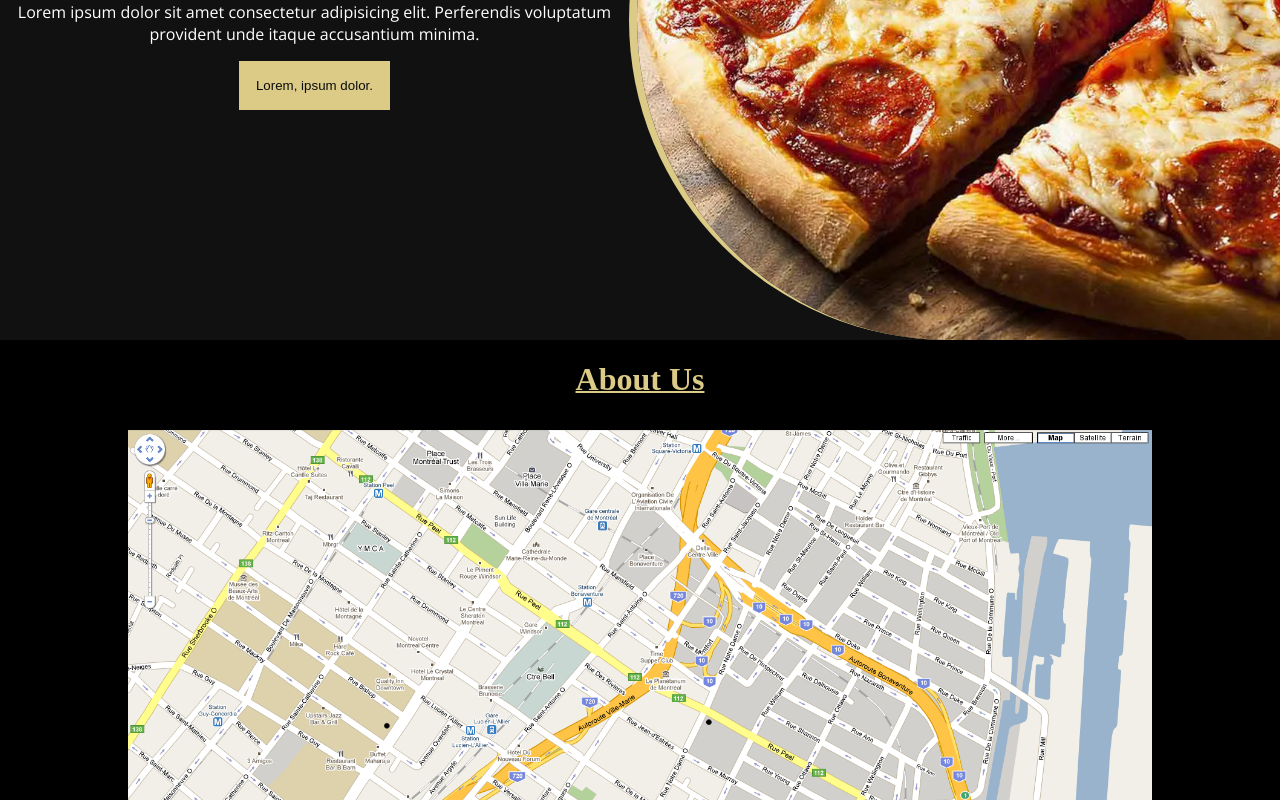
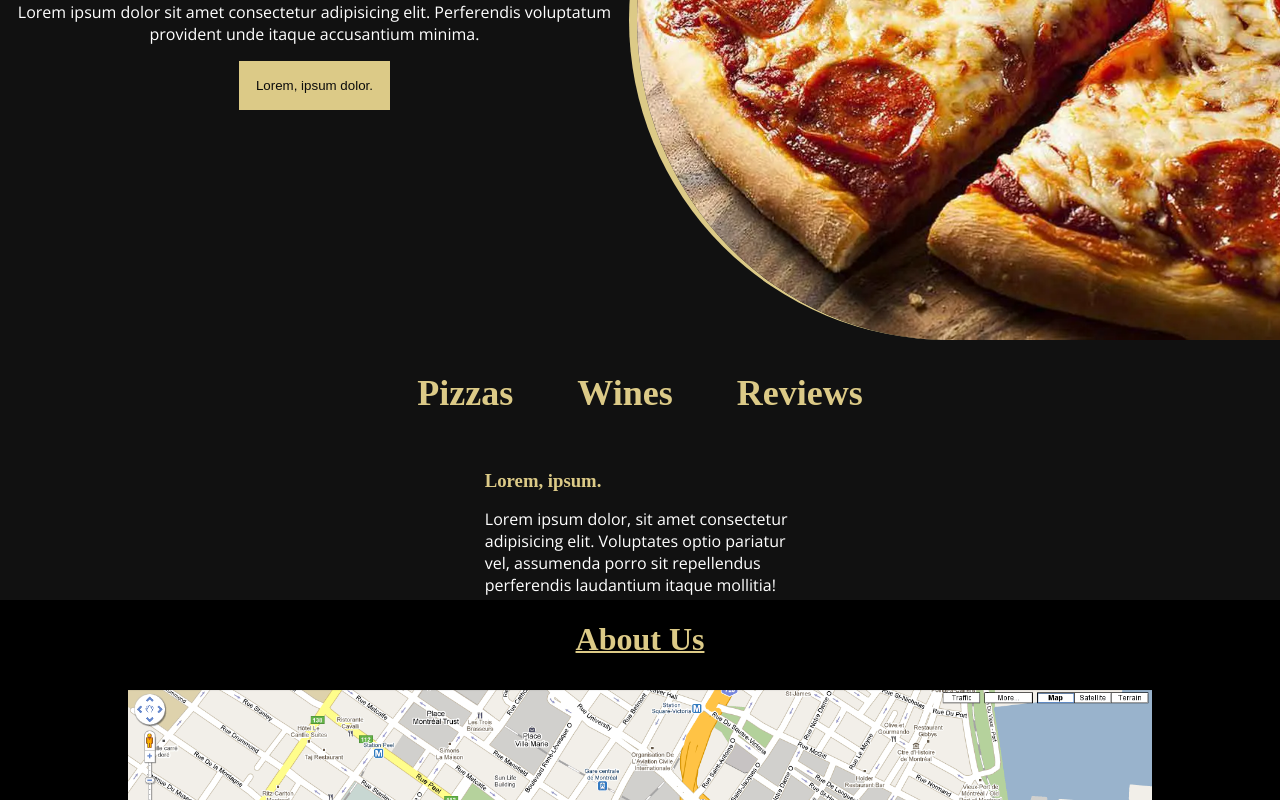
Before and after one commit to yamilt351/landing-page, a React (Create React App) app: page / in a window 1280 px wide. Shown: the part 367-1167 px from the top of the page. Built offline with nearby package versions, Linux system fonts and the light colour scheme; a web font is replaced by a local one.

Commit message:
wines and pizza added

```diff
--- a/src/App.js
+++ b/src/App.js
@@ -3,12 +3,14 @@ import About from './Components/About/about';
 import Footer from './Components/Footer/footer';
 import Menu from './Components/Menu/menu';
 import Navbar from './Components/Navbar/navbar';
+import Product from './Components/Product/product';
 class App extends Component {
   render() {
     return (
       <div className="App">
         <Navbar />
         <Menu />
+        <Product />
         <About />
         <Footer />
       </div>
--- /dev/null
+++ b/src/Components/Galery/data.js
@@ -0,0 +1,133 @@
+import wine from '../images/red-wine-is-poured-into-a-glass-from-a-bottle--light-background--1153158143-98320451802c485cb6d7b5437c7fd60a.jpg';
+import piz from '../images/Pepperoni_1.jpg';
+export const wines = [
+  {
+    id: 1,
+    dish: 'wine',
+    description:
+      ' Lorem ipsum dolor, sit amet consectetur adipisicing elit. Voluptates optio pariatur vel, assumenda porro sit repellendus perferendis laudantium itaque mollitia!',
+    img: wine,
+  },
+  {
+    id: 2,
+    dish: 'wine',
+    description:
+      ' Lorem ipsum dolor, sit amet consectetur adipisicing elit. Voluptates optio pariatur vel, assumenda porro sit repellendus perferendis laudantium itaque mollitia!',
+    img: wine,
+  },
+  {
+    id: 3,
+    dish: 'wine',
+    description:
+      ' Lorem ipsum dolor, sit amet consectetur adipisicing elit. Voluptates optio pariatur vel, assumenda porro sit repellendus perferendis laudantium itaque mollitia!',
+    img: wine,
+  },
+  {
+    id: 4,
+    dish: 'wine',
+    description:
+      ' Lorem ipsum dolor, sit amet consectetur adipisicing elit. Voluptates optio pariatur vel, assumenda porro sit repellendus perferendis laudantium itaque mollitia!',
+    img: wine,
+  },
+  {
+    id: 5,
+    dish: 'wine',
+    description:
+      ' Lorem ipsum dolor, sit amet consectetur adipisicing elit. Voluptates optio pariatur vel, assumenda porro sit repellendus perferendis laudantium itaque mollitia!',
+    img: wine,
+  },
+  {
+    id: 6,
+    dish: 'wine',
+    description:
+      ' Lorem ipsum dolor, sit amet consectetur adipisicing elit. Voluptates optio pariatur vel, assumenda porro sit repellendus perferendis laudantium itaque mollitia!',
+    img: wine,
+  },
+  {
+    id: 7,
+    dish: 'wine',
+    description:
+      ' Lorem ipsum dolor, sit amet consectetur adipisicing elit. Voluptates optio pariatur vel, assumenda porro sit repellendus perferendis laudantium itaque mollitia!',
+    img: wine,
+  },
+  {
+    id: 9,
+    dish: 'wine',
+    description:
+      ' Lorem ipsum dolor, sit amet consectetur adipisicing elit. Voluptates optio pariatur vel, assumenda porro sit repellendus perferendis laudantium itaque mollitia!',
+    img: wine,
+  },
+  {
+    id: 8,
+    dish: 'wine',
+    description:
+      ' Lorem ipsum dolor, sit amet consectetur adipisicing elit. Voluptates optio pariatur vel, assumenda porro sit repellendus perferendis laudantium itaque mollitia!',
+    img: wine,
+  },
+];
+
+export const food = [
+  {
+    id: 1,
+    dish: 'pizza',
+    description:
+      ' Lorem ipsum dolor, sit amet consectetur adipisicing elit. Voluptates optio pariatur vel, assumenda porro sit repellendus perferendis laudantium itaque mollitia!',
+    img: piz,
+  },
+  {
+    id: 2,
+    dish: 'pizza',
+    description:
+      ' Lorem ipsum dolor, sit amet consectetur adipisicing elit. Voluptates optio pariatur vel, assumenda porro sit repellendus perferendis laudantium itaque mollitia!',
+    img: piz,
+  },
+  {
+    id: 3,
+    dish: 'pizza',
+    description:
+      ' Lorem ipsum dolor, sit amet consectetur adipisicing elit. Voluptates optio pariatur vel, assumenda porro sit repellendus perferendis laudantium itaque mollitia!',
+    img: piz,
+  },
+  {
+    id: 4,
+    dish: 'pizza',
+    description:
+      ' Lorem ipsum dolor, sit amet consectetur adipisicing elit. Voluptates optio pariatur vel, assumenda porro sit repellendus perferendis laudantium itaque mollitia!',
+    img: piz,
+  },
+  {
+    id: 5,
+    dish: 'pizza',
+    description:
+      ' Lorem ipsum dolor, sit amet consectetur adipisicing elit. Voluptates optio pariatur vel, assumenda porro sit repellendus perferendis laudantium itaque mollitia!',
+    img: piz,
+  },
+  {
+    id: 6,
+    dish: 'pizza',
+    description:
+      ' Lorem ipsum dolor, sit amet consectetur adipisicing elit. Voluptates optio pariatur vel, assumenda porro sit repellendus perferendis laudantium itaque mollitia!',
+    img: piz,
+  },
+  {
+    id: 7,
+    dish: 'pizza',
+    description:
+      ' Lorem ipsum dolor, sit amet consectetur adipisicing elit. Voluptates optio pariatur vel, assumenda porro sit repellendus perferendis laudantium itaque mollitia!',
+    img: piz,
+  },
+  {
+    id: 9,
+    dish: 'pizza',
+    description:
+      ' Lorem ipsum dolor, sit amet consectetur adipisicing elit. Voluptates optio pariatur vel, assumenda porro sit repellendus perferendis laudantium itaque mollitia!',
+    img: piz,
+  },
+  {
+    id: 8,
+    dish: 'pizza',
+    description:
+      ' Lorem ipsum dolor, sit amet consectetur adipisicing elit. Voluptates optio pariatur vel, assumenda porro sit repellendus perferendis laudantium itaque mollitia!',
+    img: piz,
+  },
+];
--- /dev/null
+++ b/src/Components/Galery/galery.css
@@ -0,0 +1,14 @@
+.galery {
+  max-width: 20rem;
+  margin: auto;
+  padding: 0.3rem;
+}
+
+.food-description {
+  font-family: var(--f-a);
+  font-size: 1rem;
+}
+.food {
+  font-family: var(--f-b), serif;
+  color: var(--c-s);
+}
--- /dev/null
+++ b/src/Components/Galery/galery.jsx
@@ -0,0 +1,20 @@
+import React from 'react';
+import './galery.css';
+import { wines, food } from './data';
+function Galery() {
+  return (
+    <div className="galery">
+{}
+      <img src="" alt="" />
+      <div className="text-container">
+        <h3 className="food">Lorem, ipsum.</h3>
+        <p className="food-description">
+          Lorem ipsum dolor, sit amet consectetur adipisicing elit. Voluptates
+          optio pariatur vel, assumenda porro sit repellendus perferendis
+          laudantium itaque mollitia!
+        </p>
+      </div>
+    </div>
+  );
+}
+export default Galery;
--- /dev/null
+++ b/src/Components/Product/product.css
@@ -0,0 +1,29 @@
+.product-section {
+  background-color: var(--c-t);
+}
+.title-container {
+  display: flex;
+  justify-content: center;
+  text-align: center;
+  margin: auto;
+  font-family: var(--f-b), serif;
+  color: var(--c-s);
+  font-size: 1.5rem;
+}
+.title-container h1 {
+  margin: 2rem 2rem;
+  border-bottom: 1px solid transparent;
+}
+.title-container h1:hover {
+  border-bottom: 1px solid var(--c-s);
+  cursor: pointer;
+}
+.product-container {
+  display: flex;
+  flex-direction: row;
+  flex-wrap: wrap;
+  align-content: center;
+  justify-content: center;
+  max-width: 80%;
+  margin: auto;
+}
--- /dev/null
+++ b/src/Components/Product/product.jsx
@@ -0,0 +1,20 @@
+import React, { useState } from 'react';
+import Galery from '../Galery/galery';
+import './product.css';
+function Product() {
+  const [wines, setWines] = useState(false);
+  const [pizza, setPizza] = useState(true);
+  return (
+    <section className="product-section" id="Product">
+      <div className="title-container">
+        <h1>Pizzas</h1>
+        <h1>Wines</h1>
+        <h1>Reviews</h1>
+      </div>
+      <div className="product-container">
+        <Galery pizza={pizza} wine={wines}/>
+      </div>
+    </section>
+  );
+}
+export default Product;
--- a/src/index.css
+++ b/src/index.css
@@ -17,7 +17,7 @@
   /* gold */
   --c-s: #dcca87;
   /* grey */
-  --c-t: #f5efdb;
+  --c-t: #111111;
   /* white */
   --c-q: #fff;
 }
```
Also changed, not shown: src/Components/images/Pepperoni_1.jpg (added), src/Components/images/red-wine-is-poured-into-a-glass-from-a-bottle--light-background--1153158143-98320451802c485cb6d7b5437c7fd60a.jpg (added).
